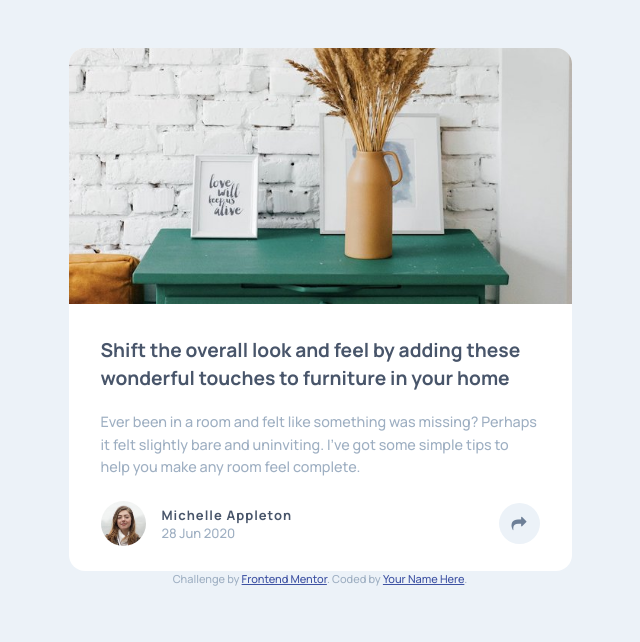
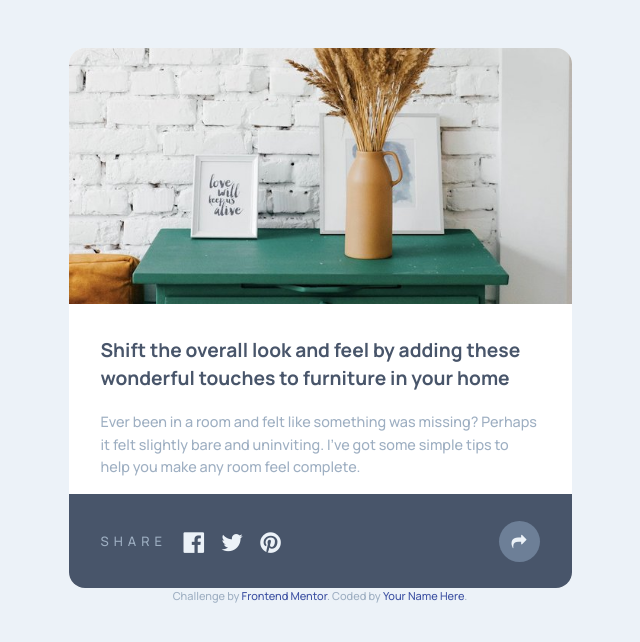
Before and after one commit to mwojnar96/article-preview-component-master, a plain HTML site: page index.html in a window 1280 px wide. Shown: the whole page, without its empty margins (320-960 px from the left). Drawn offline with Linux system fonts and the light colour scheme.

Commit message:
#3. added social media link, initialized js script

```diff
--- a/index.html
+++ b/index.html
@@ -15,8 +15,9 @@
     <title>Frontend Mentor | Article preview component</title>
     <link rel="stylesheet" type="text/css" href="./style.css" />
     <link rel="stylesheet" type="text/css" href="./fontello-cb166eef/css/fontello.css"/>
+    <link href="https://fonts.googleapis.com/css2?family=Manrope:wght@500;700&display=swap" rel="stylesheet">
 
-    <link href="https://fonts.googleapis.com/css2?family=Manrope:wght@500;700&display=swap" rel="stylesheet">
+    <script src="./script.js" type="text/javascript"></script>
 
   </head>
   <body>
@@ -27,7 +28,6 @@
         -->
       </section>
       </section>
-      <div class="info">
         <section class="text">
           <h1 class="text-highlight">
             Shift the overall look and feel by adding these wonderful touches to
@@ -39,16 +39,34 @@
             simple tips to help you make any room feel complete.
           </p>
         </section>
-        <footer class="author">
+        <!--
+          another class for footer: author
+          footer main content:
           <img src="./images/avatar-michelle.jpg" alt="Michelle Apleton avatar"/>
           <p>
             <span class="text-highlight font-weight letter-spaceing">Michelle Appleton</span>
             <br>
             28 Jun 2020
           </p>
-          <i class="icon-forward"></i>
+          <i id="share" class="icon-forward icon-forward-style-non-active"></i>
+         -->
+        <footer class="social-media footer-size">
+          <p>
+          share
+          </p>
+          <div class="icons-social-media">
+            <a href="https://www.facebook.com/" target="_blank">
+              <i id="fb" class="icon-facebook-official"></i>
+            </a>
+            <a href="https://twitter.com/"  target="_blank">
+              <i id="twitter" class="icon-twitter"></i>
+            </a>
+            <a href="https://pl.pinterest.com/"  target="_blank">
+              <i id="pinterest" class="icon-pinterest-circled"></i>
+            </a>
+          </div>
+          <i id="share" class="icon-forward icon-forward-active"></i>
         </footer>
-      </div>
     </article>
 
 
--- a/style.css
+++ b/style.css
@@ -46,8 +46,10 @@ body {
 }
 */
 
-.info {
-  padding: 2rem 2rem 1rem 2rem;
+.text {
+  margin-top: 2rem;
+  margin-left: 2rem;
+  margin-right: 2rem;
 }
 
 .text h1 {
@@ -62,9 +64,30 @@ body {
   line-height: 1.4rem;
 }
 
+.footer-size {
+  margin-top: 1rem;
+  padding-top: 1rem;
+  padding-left: 2rem;
+  padding-right: 2rem;
+  padding-bottom: 1rem;
+}
+
 .author {
   display: flex;
   align-items: center;
+}
+
+.social-media {
+  display: flex;
+  align-items: center;
+  margin-top: 1rem;
+  min-height: 62px;
+  background-color: hsl(217, 19%, 35%);
+}
+
+.social-media p {
+  text-transform: uppercase;
+  letter-spacing: 5px;
 }
 
 .author img {
@@ -78,15 +101,34 @@ body {
 .icon-forward {
   justify-self: end;
   margin-left: auto;
-  background-color: hsl(210, 46%, 95%);
   font-size: 15px;
-  color: hsl(214, 17%, 51%);
   padding: 10px;
   border-radius: 50%;
   overflow: hidden;
   transition:
-    transform .5s ease-in,
-    box-shadow .5s ease-in;
+    transform .2s ease-in,
+    box-shadow .2s ease-in;
+}
+
+/*div with social medias */
+.icons-social-media {
+  margin-left: 10px;
+  font-size: 1.5rem;
+}
+
+a {
+  text-decoration: none;
+  color: hsl(210, 46%, 95%);
+}
+
+.icon-forward-style-non-active {
+  background-color: hsl(210, 46%, 95%);
+  color: hsl(214, 17%, 51%);
+}
+
+.icon-forward-active {
+  background-color: hsl(214, 17%, 51%);
+  color: hsl(210, 46%, 95%);
 }
 
 .icon-forward:hover {
```
Also changed, not shown: script.js (added).
